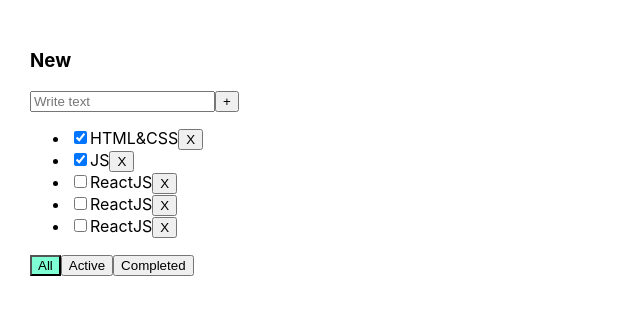
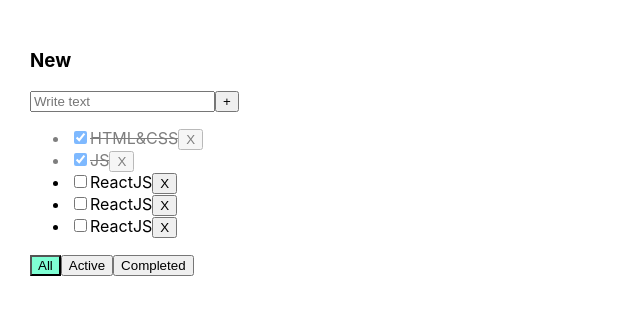
Before and after one commit to viketvova/TodoList-with-Typescript, a React (Create React App) app: page / in a window 1280 px wide. Shown: the top 314 px of the page, without its empty margins (0-640 px from the left). Built offline with nearby package versions, Linux system fonts and the light colour scheme.

Commit message:
Add style to tasks

```diff
--- a/src/App.css
+++ b/src/App.css
@@ -18,3 +18,8 @@
 .active-filter {
   background-color: aquamarine;
 }
+
+.is-done {
+  opacity: 0.5;
+  text-decoration: line-through
+}
--- a/src/Todolist.tsx
+++ b/src/Todolist.tsx
@@ -76,7 +76,7 @@ export function Todolist(props: PropsType) {
             props.changeCheckbox(task.id);
           }
           return (
-            <li key={task.id}>
+            <li key={task.id} className={task.isDone ? "is-done" : ""}>
               <input
                 type="checkbox"
                 checked={task.isDone}
```
